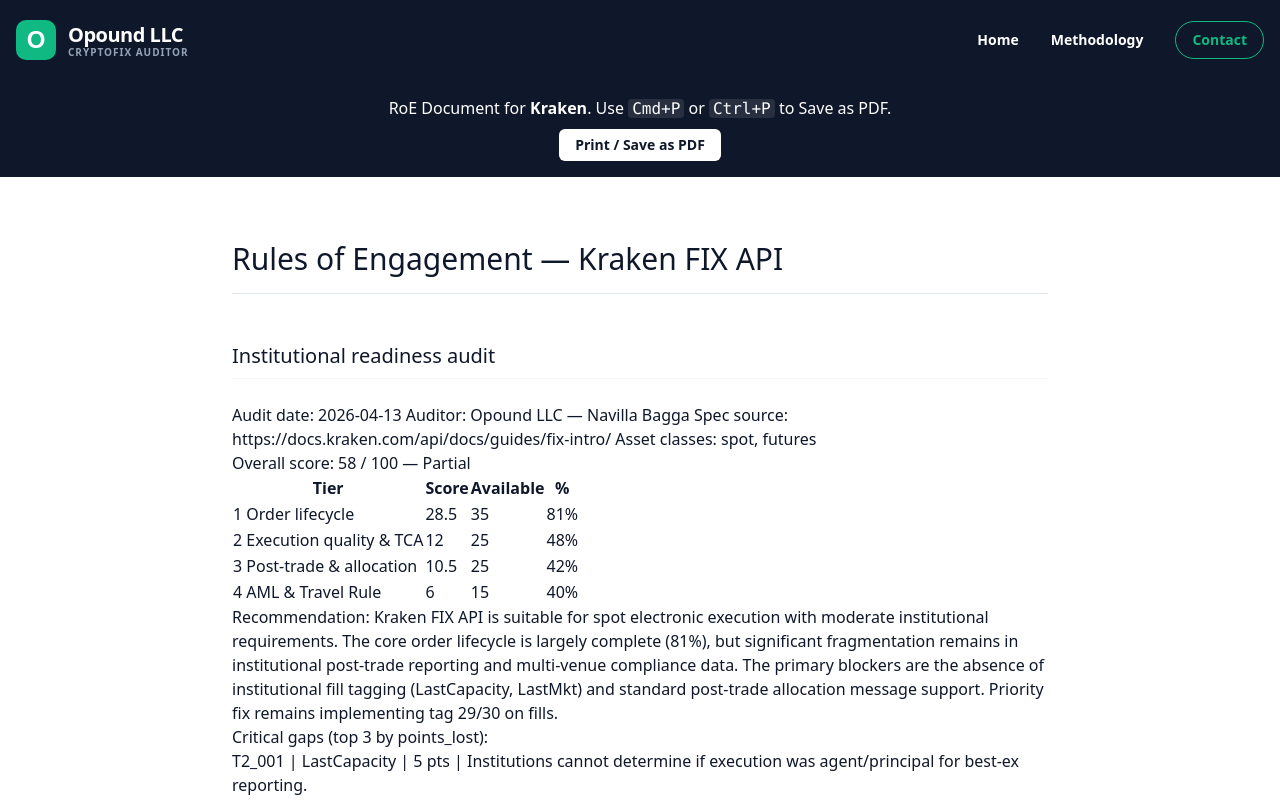
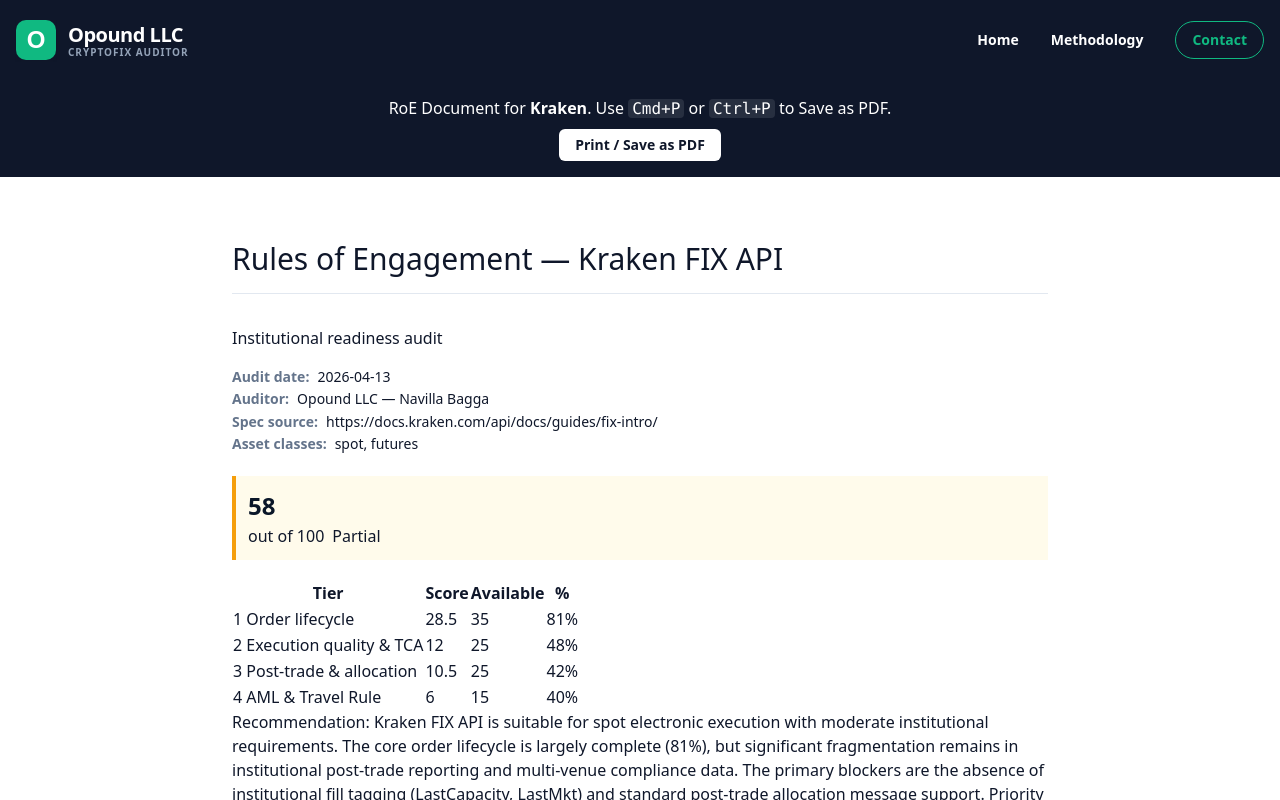
Before and after one commit to baggan1/cryptofix-auditor, a Next.js app: page /audit/kraken/report in a window 1280 px wide. Shown: the top 800 px of the page. Built offline with nearby package versions, Linux system fonts and the light colour scheme.

Commit message:
Update PrintReport.tsx

```diff
--- a/components/PrintReport.tsx
+++ b/components/PrintReport.tsx
@@ -1,6 +1,6 @@
 'use client';
 
-import React from 'react';
+import React, { useMemo } from 'react';
 import { marked } from 'marked';
 
 interface PrintReportProps {
@@ -9,13 +9,62 @@
 }
 
 const PrintReport: React.FC<PrintReportProps> = ({ content, exchangeName }) => {
-  // Configure marked if necessary (standard is fine for now)
-  const htmlContent = marked.parse(content);
+  const htmlContent = useMemo(() => {
+    let md = content;
+
+    // 1. Critical Gaps List to Table
+    md = md.replace(/Critical gaps \(top 3 by points_lost\):\n((?:- .*?\n?)+)/g, (match, list) => {
+      const rows = list.trim().split('\n').map(line => {
+        const parts = line.replace(/^\s*-\s*/, '').split('|').map(p => p.trim());
+        return `<tr><td>${parts[0]}</td><td>${parts[1]}</td><td>${parts[3] || parts[2]}</td></tr>`;
+      }).join('');
+      return `### Critical Gaps\n\n<table class="critical-gaps-table"><thead><tr><th>Check ID</th><th>Field</th><th>Impact</th></tr></thead><tbody>${rows}</tbody></table>\n\n`;
+    });
+
+    // 2. Metadata Block
+    md = md.replace(/Audit date: (.*)\nAuditor: (.*)\nSpec source: (.*)\nAsset classes: (.*)/, (match, date, auditor, source, assets) => {
+      return `<div class="metadata-block">
+        <div class="meta-row"><span class="meta-label">Audit date</span><span class="meta-value">${date}</span></div>
+        <div class="meta-row"><span class="meta-label">Auditor</span><span class="meta-value">${auditor}</span></div>
+        <div class="meta-row"><span class="meta-label">Spec source</span><span class="meta-value">${source}</span></div>
+        <div class="meta-row"><span class="meta-label">Asset classes</span><span class="meta-value">${assets}</span></div>
+      </div>`;
+    });
+
+    // 3. Overall Score
+    md = md.replace(/Overall score: (\d+) \/ 100 — (.*)/, (match, score, grade) => {
+      return `<div class="overall-score-block">
+        <div class="score-main">${score}</div>
+        <div class="score-sub">
+          <div class="score-denominator">out of 100</div>
+          <div class="score-text">${grade}</div>
+        </div>
+      </div>`;
+    });
+
+    // 4. Section Headings & Breaks
+    md = md.replace(/^## (SECTION (\d+) — (.*))/gm, (match, full, num) => {
+      const className = `section-heading section-${num}`;
+      return `<h2 class="${className}">${full}</h2>`;
+    });
+
+    // 5. Gap Analysis Cards (### T... — ... lost)
+    md = md.replace(/(### [A-Z0-9]+_.*?\n)([\s\S]*?)(?=\n###|\n##|\n---|$(?![\s\S]))/g, (match, header, body) => {
+      return `<div class="gap-card">\n\n${header}\n${body}\n\n</div>`;
+    });
+
+    // 6. Tier Table Wrapper
+    md = md.replace(/(\nTier \| Score \| Available \| %.*?\n[\-\s|]+\n(?:.*?\n)+)/, (match) => {
+      return `\n<div class="tier-scores-table-wrapper">\n\n${match}\n\n</div>\n`;
+    });
+
+    return marked.parse(md);
+  }, [content]);
 
   return (
     <div className="bg-white min-h-screen">
       {/* Screen only banner */}
-      <div className="print:hidden bg-navy-dark text-white p-4 text-center sticky top-0 z-50">
+      <div className="no-print print:hidden bg-navy-dark text-white p-4 text-center sticky top-0 z-50">
         <p className="font-medium">
           RoE Document for <span className="font-bold">{exchangeName}</span>.
           Use <kbd className="bg-white/10 px-1 rounded">Cmd+P</kbd> or <kbd className="bg-white/10 px-1 rounded">Ctrl+P</kbd> to Save as PDF.
@@ -38,9 +87,9 @@
             prose-code:font-mono prose-code:text-navy-dark prose-code:bg-slate-50 prose-code:px-1 prose-code:rounded
             print:prose-p:text-sm print:prose-headings:text-lg
             [&>h1]:text-3xl [&>h1]:border-b [&>h1]:border-slate-200 [&>h1]:pb-4 [&>h1]:mb-8
-            [&>h2]:text-xl [&>h2]:border-b [&>h2]:border-slate-100 [&>h2]:pb-2 [&>h2]:mt-12 [&>h2]:mb-6 [&>h2]:break-before-page
+            [&>.section-heading]:text-xl [&>.section-heading]:border-b [&>.section-heading]:border-slate-100 [&>.section-heading]:pb-2 [&>.section-heading]:mt-12 [&>.section-heading]:mb-6
           "
-          dangerouslySetInnerHTML={{ __html: htmlContent }}
+          dangerouslySetInnerHTML={{ __html: htmlContent as string }}
         />
 
         <div className="mt-16 pt-8 border-t border-slate-200 text-xs text-slate-400 font-serif italic text-center print:mt-8">
@@ -49,20 +98,127 @@
       </div>
 
       <style jsx global>{`
+        /* Screen versions */
+        .metadata-block { margin: 16px 0; font-size: 14px; line-height: 1.6; }
+        .meta-row { display: block; }
+        .meta-label { font-weight: 600; color: #64748B; margin-right: 8px; }
+        .meta-label::after { content: ":"; }
+        .overall-score-block { margin: 20px 0; padding: 12px; border-left: 4px solid #F59E0B; background: #FFFBEB; }
+        .score-main { font-size: 24px; font-weight: bold; color: #0A1628; }
+        .score-sub { display: inline-flex; gap: 8px; align-items: baseline; }
+
         @media print {
-          nav, footer, .print-hidden {
-            display: none !important;
-          }
-          @page {
-            margin: 1in;
-            size: letter;
-          }
+          .no-print { display: none !important; }
+          nav, footer { display: none !important; }
+
+          @page { margin: 0.75in; size: A4; }
+
           body {
             background: white !important;
-            color: black !important;
+            color: #000000 !important;
+            font-size: 11pt !important;
           }
+
+          /* Force all text to black */
+          .prose, .prose p, .prose span, .prose div, .prose h1, .prose h2, .prose h3, .prose table, .prose td, .prose th {
+            color: #000000 !important;
+          }
+
           .prose {
             max-width: none !important;
+          }
+
+          /* 1. METADATA BLOCK */
+          .metadata-block {
+            display: grid !important;
+            grid-template-columns: 140px 1fr;
+            gap: 4px 16px;
+            margin: 16px 0 24px !important;
+            font-size: 14px !important;
+          }
+          .meta-row { display: contents !important; }
+          .meta-label { color: #64748B !important; font-weight: normal !important; }
+          .meta-label::after { content: "" !important; }
+          .meta-value { color: #000000 !important; }
+
+          /* 2. OVERALL SCORE */
+          .overall-score-block {
+            margin: 24px 0 !important;
+            padding: 16px !important;
+            border: 1px solid #E2E8F0 !important;
+            border-radius: 8px !important;
+            display: flex !important;
+            align-items: center !important;
+            gap: 24px !important;
+            background: transparent !important;
+            border-left: 1px solid #E2E8F0 !important;
+          }
+          .score-main {
+            font-size: 48px !important;
+            font-weight: 700 !important;
+            color: #0A1628 !important;
+          }
+          .score-denominator { font-size: 14px !important; color: #64748B !important; }
+          .score-text { font-size: 18px !important; font-weight: 600 !important; color: #F59E0B !important; }
+
+          /* 3. TIER SCORES TABLE */
+          .tier-scores-table-wrapper table {
+            width: 100% !important;
+            border-collapse: collapse !important;
+          }
+          .tier-scores-table-wrapper th:nth-child(1) { width: 200px !important; }
+          .tier-scores-table-wrapper th:nth-child(2) { width: 80px !important; }
+          .tier-scores-table-wrapper th:nth-child(3) { width: 80px !important; }
+          .tier-scores-table-wrapper th:nth-child(4) { width: 60px !important; }
+
+          table tr:nth-child(odd) { background-color: #F8FAFC !important; }
+          table tr:nth-child(even) { background-color: #ffffff !important; }
+          table thead tr { border-bottom: 2px solid #0A1628 !important; background: transparent !important; }
+          table th, table td { padding: 8px !important; text-align: left !important; }
+
+          /* 4. SECTION HEADINGS */
+          h2.section-heading {
+            margin-top: 40px !important;
+            padding-top: 16px !important;
+            border-top: 2px solid #0A1628 !important;
+            border-bottom: none !important;
+            font-size: 14pt !important;
+            font-weight: 600 !important;
+            color: #000000 !important;
+            break-before: auto !important;
+          }
+
+          /* Specific page breaks for Section 4 and 7 */
+          .section-4, .section-7 {
+            page-break-before: always !important;
+          }
+
+          /* 5. GAP ANALYSIS ITEMS */
+          .gap-card {
+            border: 1px solid #E2E8F0 !important;
+            border-radius: 6px !important;
+            padding: 12px 16px !important;
+            margin-bottom: 12px !important;
+            page-break-inside: avoid !important;
+          }
+          .gap-card h3 { margin-top: 0 !important; border: none !important; }
+
+          /* 7. CRITICAL GAPS TABLE */
+          .critical-gaps-table {
+            width: 100% !important;
+            border-collapse: separate !important;
+            border-spacing: 0 4px !important;
+          }
+          .critical-gaps-table td {
+            padding: 8px !important;
+            border-top: 1px solid #E2E8F0 !important;
+            border-bottom: 1px solid #E2E8F0 !important;
+          }
+          .critical-gaps-table tr td:first-child {
+            border-left: 3px solid #EF4444 !important;
+          }
+          .critical-gaps-table td:last-child {
+            border-right: 1px solid #E2E8F0 !important;
           }
         }
       `}</style>
```
